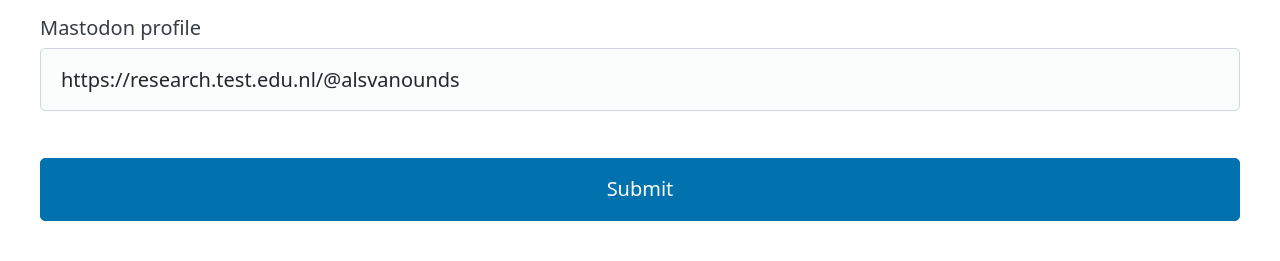
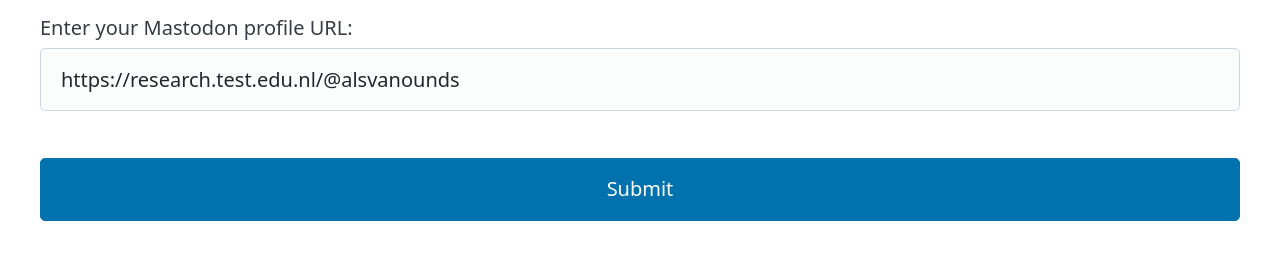
Before and after one commit to MellonScholarlyCommunication/rdf-generator, a website: page public/index.html in a window 1280 px wide. Shown: the part 72-333 px from the top of the page. Drawn offline with nearby package versions, Linux system fonts and the light colour scheme.

Commit message:
Fixing header

```diff
--- a/public/index.html
+++ b/public/index.html
@@ -24,7 +24,7 @@
             <form id="myForm">
                 <fieldset>
                     <label>
-                    Mastodon profile
+                    Enter your Mastodon profile URL:
                     <input
                         name="artifact"
                         value="https://research.test.edu.nl/@alsvanounds"
```
